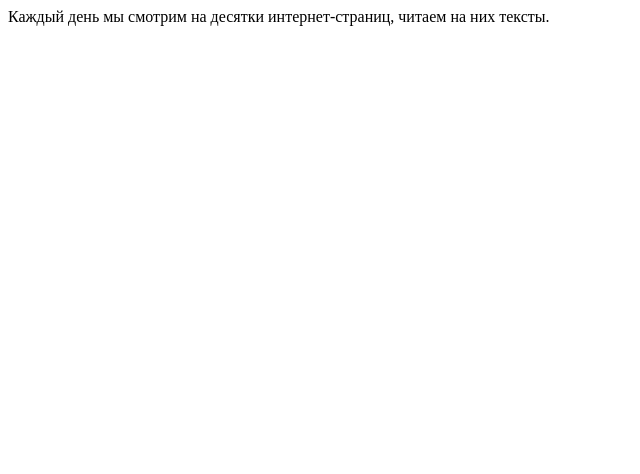
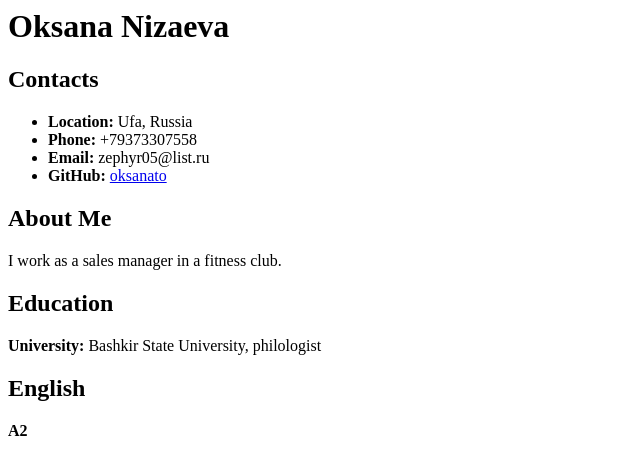
Before and after one commit to oksanato/rsschool-cv, a plain HTML site: page index.html in a window 1280 px wide. Shown: the whole page, without its empty margins (0-640 px from the left). Drawn offline with Linux system fonts and the light colour scheme.

Commit message:
feat: update index

```diff
--- a/index.html
+++ b/index.html
@@ -1 +1,17 @@
-<p>Каждый день мы смотрим на десятки интернет-страниц, читаем на них тексты.</p>
+<h1><strong>Oksana Nizaeva</strong></h1>
+
+<h2><strong>Contacts</strong></h2>
+<ul>
+  <li><strong>Location:</strong> Ufa, Russia</li>
+  <li><strong>Phone:</strong> +79373307558</li>
+  <li><strong>Email:</strong> zephyr05@list.ru</li>
+  <li><strong>GitHub:</strong> <a href="https://github.com/oksanato">oksanato</a></li>
+</ul>
+
+<h2><strong>About Me</strong></h2>
+<p>I work as a sales manager in a fitness club.</p>
+
+<h2><strong>Education</strong></h2>
+<p><strong>University:</strong> Bashkir State University, philologist</p>
+<h2><strong>English</strong></h2>
+<p><strong>A2</strong></p>
```
